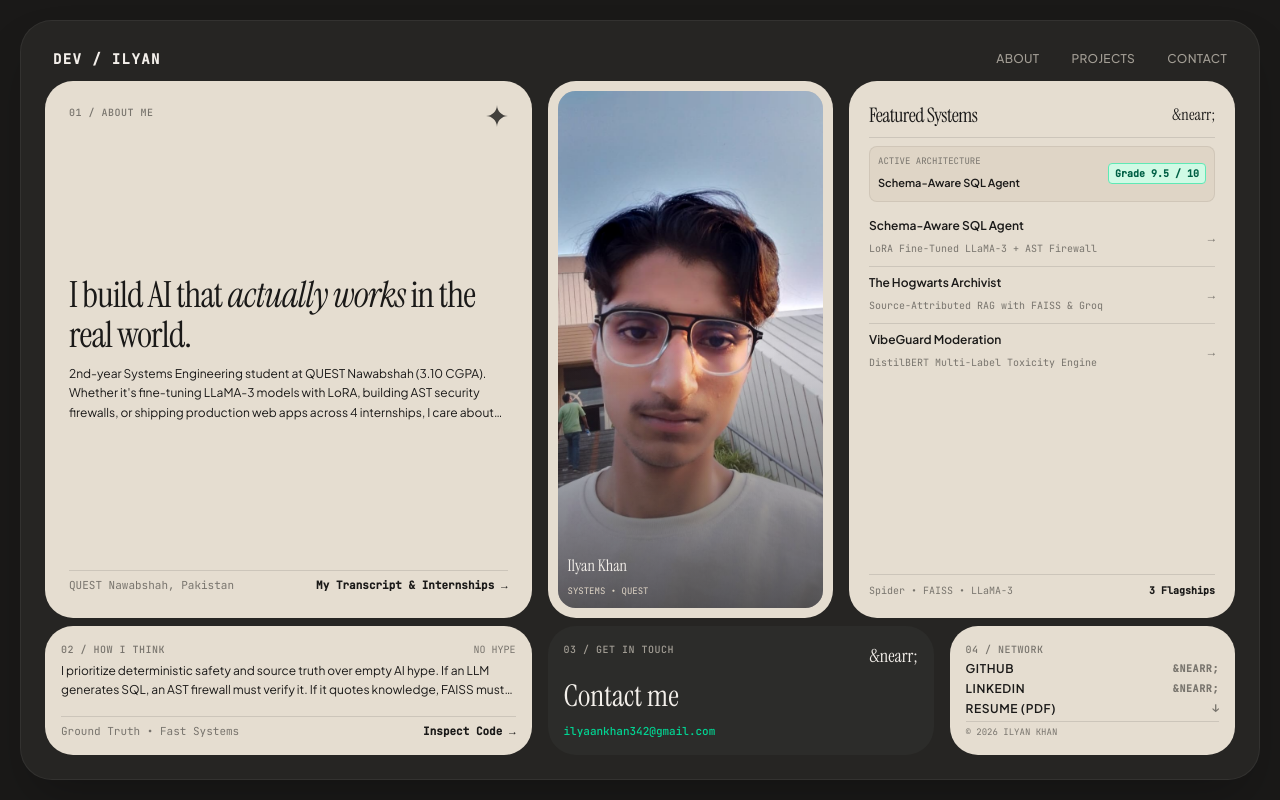
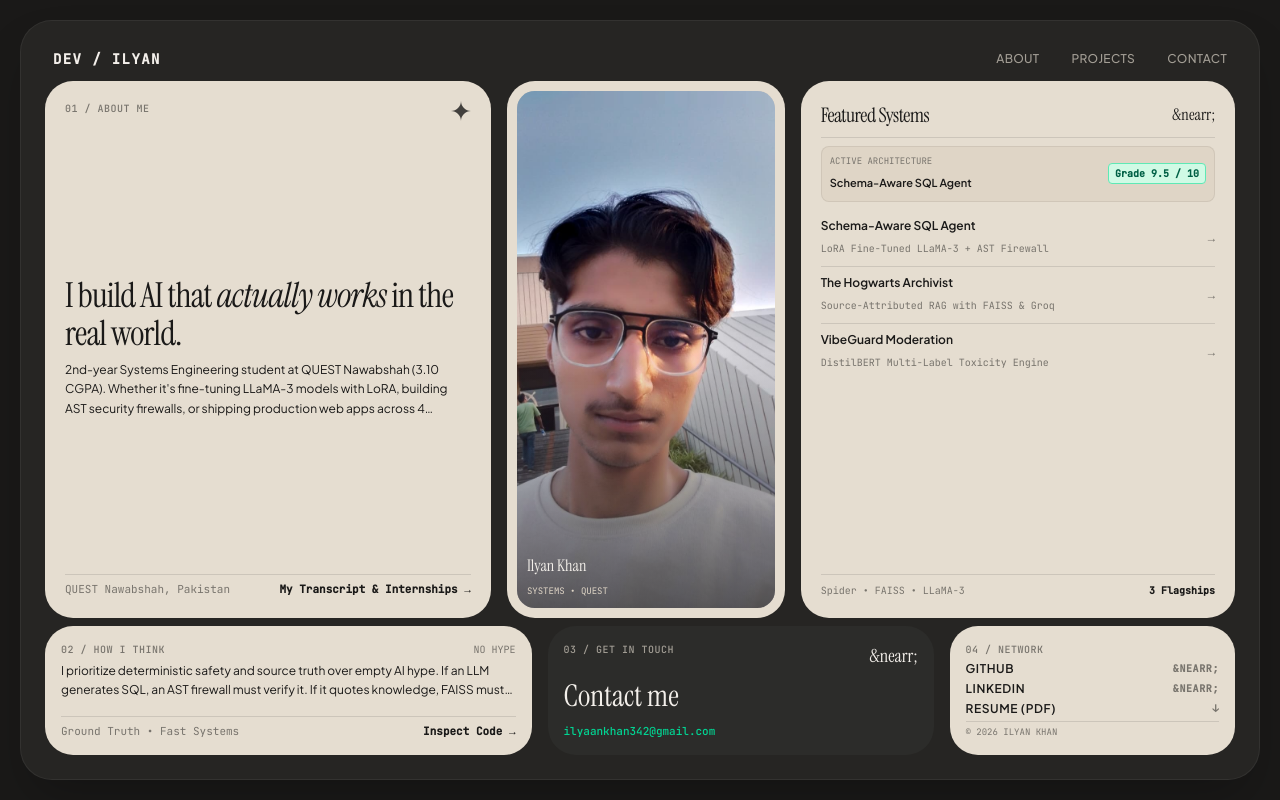
Before and after one commit to Ilyan321/Portfolio, a Next.js app: page / in a window 1280 px wide. Built offline with nearby package versions, Linux system fonts and the light colour scheme.

Commit message:
layout: trim width of About Me card by a few pixels for balanced centered portrait

```diff
--- a/components/home-view.tsx
+++ b/components/home-view.tsx
@@ -157,12 +157,12 @@ export function HomeView() {
         </header>
 
         {/* =================================================================== */}
-        {/* 2. MAIN BENTO GRID - TOP ROW (AUTHENTIC PERSONAL VOICE)             */}
+        {/* 2. MAIN BENTO GRID - TOP ROW (ABOUT ME WIDTH LOWERED BY FEW PIXELS) */}
         {/* =================================================================== */}
-        <div className="grid grid-cols-1 lg:grid-cols-12 gap-3 sm:gap-4 flex-1 min-h-0 py-1.5 sm:py-2">
+        <div className="flex flex-col lg:flex-row gap-3 sm:gap-4 flex-1 min-h-0 py-1.5 sm:py-2">
 
-          {/* Top-Left Card: 01 / BUILDER PROFILE */}
-          <div className="lg:col-span-5 sand-card p-4 sm:p-6 flex flex-col justify-between relative overflow-hidden h-full">
+          {/* Top-Left Card: 01 / ABOUT ME (Lowered width to ~38.5% for refined proportion) */}
+          <div className="lg:w-[38.5%] sand-card p-4 sm:p-5 flex flex-col justify-between relative overflow-hidden h-full">
             <div className="flex items-start justify-between">
               <span className="text-[10px] font-mono-code uppercase tracking-wider text-[#78746D] font-medium">
                 01 / ABOUT ME
@@ -170,8 +170,8 @@ export function HomeView() {
 
               {/* Abstract 4-Point Star Geometric Vector */}
               <svg
-                width="22"
-                height="22"
+                width="20"
+                height="20"
                 viewBox="0 0 24 24"
                 fill="none"
                 xmlns="http://www.w3.org/2000/svg"
@@ -184,9 +184,9 @@ export function HomeView() {
               </svg>
             </div>
 
-            {/* Authentic, Human-Authored Heading & Bio */}
-            <div className="space-y-2 my-auto py-1">
-              <h1 className="font-serif-display text-2xl sm:text-3xl lg:text-[2.25rem] leading-[1.12] text-[#1A1918] tracking-tight">
+            {/* Heading & Bio */}
+            <div className="space-y-1.5 my-auto py-1">
+              <h1 className="font-serif-display text-2xl sm:text-3xl lg:text-[2.15rem] leading-[1.12] text-[#1A1918] tracking-tight">
                 I build AI that <span className="italic font-normal">actually works</span> in the real world.
               </h1>
               <p className="text-[11px] sm:text-xs font-sans-clean text-[#1A1918] leading-relaxed line-clamp-3">
@@ -206,8 +206,8 @@ export function HomeView() {
             </div>
           </div>
 
-          {/* Portrait Card (Top-Center, 3 cols) */}
-          <div className="lg:col-span-3 sand-card p-2 sm:p-2.5 flex items-center justify-center relative overflow-hidden h-full">
+          {/* Portrait Card (Top-Center, ~24% width in the middle) */}
+          <div className="lg:w-[24%] sand-card p-2 sm:p-2.5 flex items-center justify-center relative overflow-hidden h-full">
             <div className="w-full h-full rounded-[1.1rem] overflow-hidden relative shadow-inner bg-[#DFD5C6]">
               {/* eslint-disable-next-line @next/next/no-img-element */}
               <img
@@ -227,10 +227,10 @@ export function HomeView() {
             </div>
           </div>
 
-          {/* Interactive Projects List Card (Top-Right, 4 cols) */}
+          {/* Interactive Projects List Card (Top-Right, ~37.5% width) */}
           <div
             id="projects-card"
-            className="lg:col-span-4 sand-card p-4 sm:p-5 flex flex-col justify-between h-full"
+            className="lg:w-[37.5%] sand-card p-4 sm:p-5 flex flex-col justify-between h-full"
           >
             <div>
               <div className="flex items-center justify-between pb-2 border-b border-[rgba(26,25,24,0.12)]">
@@ -288,11 +288,11 @@ export function HomeView() {
         </div>
 
         {/* =================================================================== */}
-        {/* 3. BOTTOM BENTO ROW (GENUINE PHILOSOPHY & PRINCIPLES)               */}
+        {/* 3. BOTTOM BENTO ROW                                                 */}
         {/* =================================================================== */}
         <div className="grid grid-cols-1 md:grid-cols-12 gap-3 sm:gap-4 shrink-0">
 
-          {/* Philosophy Card: Genuine Builder Principles */}
+          {/* Philosophy Card (Bottom-Left, 5 cols) */}
           <div className="md:col-span-5 sand-card p-3.5 sm:p-4 flex flex-col justify-between space-y-1.5">
             <div className="space-y-1">
               <div className="flex items-center justify-between">
```
